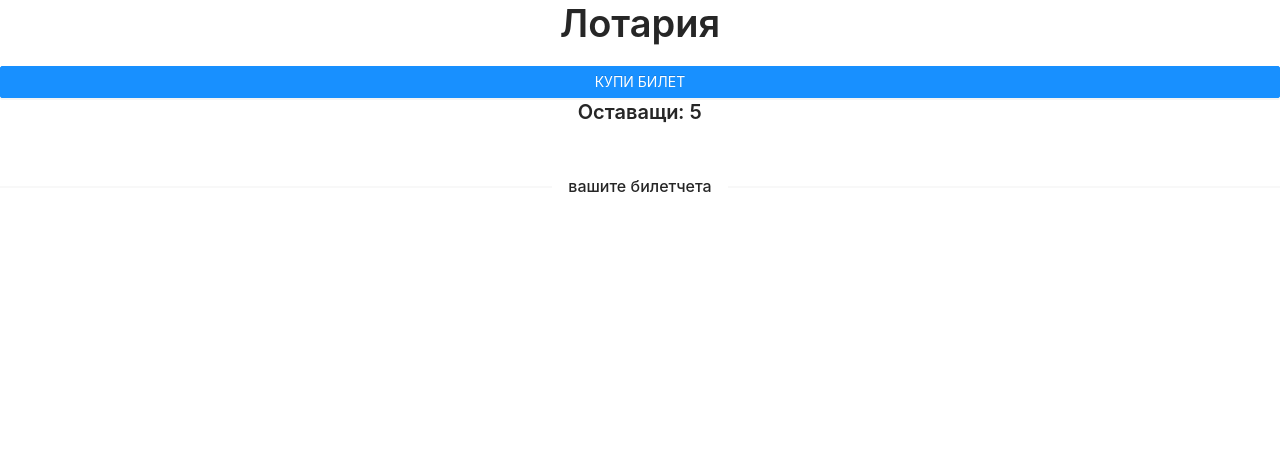
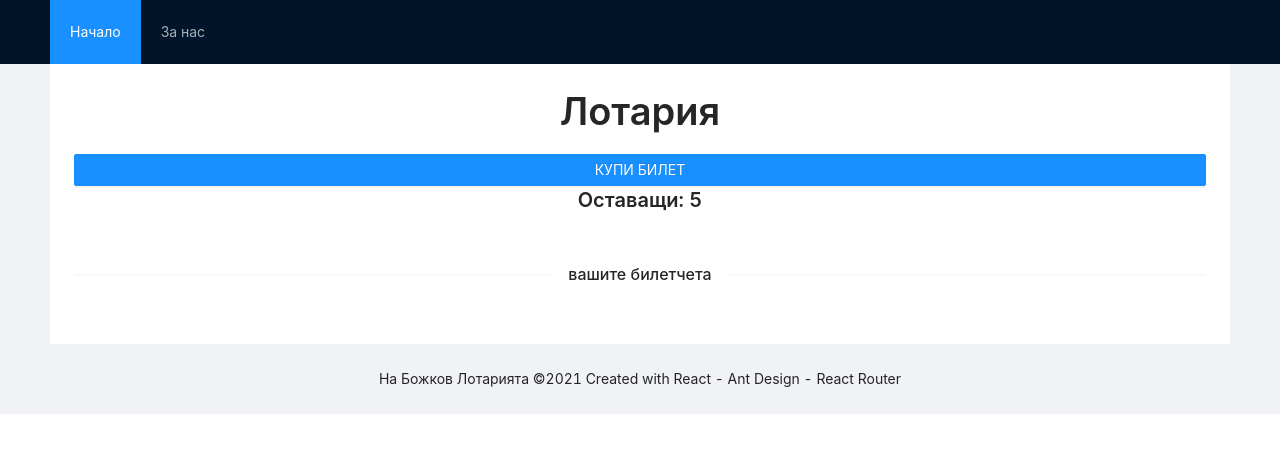
Before and after one commit to iltodbul/pure-react-app, a React (Create React App) app: page / in a window 1280 px wide. Shown: the top 452 px of the page. Built offline with nearby package versions, Linux system fonts and the light colour scheme.

Commit message:
Design improvement

```diff
--- a/src/App.js
+++ b/src/App.js
@@ -1,11 +1,17 @@
 import React, { Component } from 'react';
 import './App.css';
 import 'antd/dist/antd.css';
+import { Layout } from 'antd';
 
-import Lottery from './Components/Lottery';
-import Final from './Components/Final';
-import { getRandomNumber } from './Helper/utils';
-import { registerTicket, removeTicket, finish, reset } from './Helper/actions';
+import AppHeader  from './Components/AppHeader';
+import Lottery    from './Components/Lottery';
+import Final      from './Components/Final';
+import AppFooter  from './Components/AppFooter';
+
+import { getRandomNumber }                              from './Helper/utils';
+import { registerTicket, removeTicket, finish, reset }  from './Helper/actions';
+
+const { Content } = Layout;
 
 class App extends Component {
   constructor(props) {
@@ -54,7 +60,23 @@ class App extends Component {
   }
 
   render() {
-    return <div className="App">{this.renderApp()}</div>;
+    return (
+      <Layout className="layout">
+        <AppHeader />
+        <Content style={{ padding: '0 50px', textAlign: 'center' }}>
+          <div
+            style={{
+              minHeight: 280,
+              padding: 24,
+              background: '#fff',
+            }}
+          >
+            {this.renderApp()}
+          </div>
+        </Content>
+        <AppFooter />
+      </Layout>
+    );
   }
 }
 
--- /dev/null
+++ b/src/Components/AppFooter.js
@@ -0,0 +1,16 @@
+import React, { Component } from 'react';
+import { Layout } from 'antd';
+
+const { Footer } = Layout;
+
+class AppFooter extends Component {
+  render() {
+    return (
+      <Footer style={{ textAlign: 'center' }}>
+        На Божков Лотарията ©2021 Created with React - Ant Design - React Router
+      </Footer>
+    );
+  }
+}
+
+export default AppFooter;
--- /dev/null
+++ b/src/Components/AppHeader.js
@@ -0,0 +1,24 @@
+import React, { Component } from 'react';
+import { Layout, Menu } from 'antd';
+
+const { Header } = Layout;
+
+class AppHeader extends Component {
+  render() {
+    return (
+      <Header>
+        <Menu
+          theme="dark"
+          mode="horizontal"
+          defaultSelectedKeys={['/']}
+          style={{ lineHeight: '64px' }}
+        >
+          <Menu.Item key="/">Начало</Menu.Item>
+          <Menu.Item key="/about">За нас</Menu.Item>
+        </Menu>
+      </Header>
+    );
+  }
+}
+
+export default AppHeader;
--- a/src/Components/LotteryTicket.js
+++ b/src/Components/LotteryTicket.js
@@ -13,7 +13,7 @@ class LotteryTicket extends Component {
           marginBottom: 25,
         }}
         size="small"
-        title="Билетче"
+        title="Лотариен билет с номер"
       >
         <b>
           <Title level={4}>{number}</Title>
```
